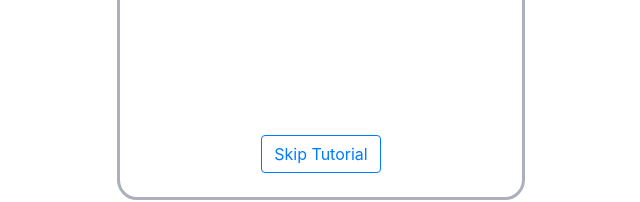
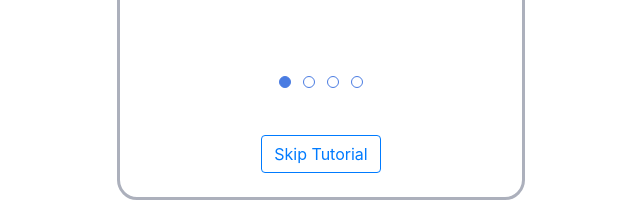
Before and after one commit to RaynyT/COVID-19-Risk-Assessment-Tool, a React (Create React App) app in the folder covrt/: page /get-started in a window 1280 px wide. Shown: the part 576-778 px from the top of the page, without its empty margins (319-959 px from the left). Built offline with nearby package versions, Linux system fonts and the light colour scheme; some icons are missing.

Commit message:
Add functional pagination dots

```diff
--- a/covrt/src/components/Tutorial.css
+++ b/covrt/src/components/Tutorial.css
@@ -98,6 +98,28 @@
     flex: 1;
 }
 
+.pagination-dots {
+    padding: 0;
+    margin: unset;
+}
+
+.pagination-dots li {
+    display: inline-block;
+    width: 12px;
+    height: 12px;
+    margin: 6px;
+    text-indent: -999px;
+    cursor: pointer;
+    background-color: rgba(0,0,0,0);
+    border: 1px solid #4A7CE2;
+    border-radius: 10px;
+}
+
+.pagination-dots .active {
+    background-color: #4A7CE2;
+    padding: 0;
+}
+
 @media (min-width: 768px) {
 
     .tutorial-outer {
--- a/covrt/src/components/Tutorial.js
+++ b/covrt/src/components/Tutorial.js
@@ -26,25 +26,29 @@ export default function Tutorial() {
         setStep(step - 1);
     }
 
+    const setStepCallback = (stepNum) => {
+        setStep(stepNum)
+    }
+
     switch(step) {
         case 1:
-            stepScreen = <StepOne nextClickCallback={handleNextClick}/>;
+            stepScreen = <StepOne nextClickCallback={handleNextClick} setStepCallback={setStepCallback}/>;
             progress = 25;
             break;
         case 2:
-            stepScreen = <StepTwo nextClickCallback={handleNextClick} backClickCallback={handleBackClick}/>;
+            stepScreen = <StepTwo nextClickCallback={handleNextClick} backClickCallback={handleBackClick} setStepCallback={setStepCallback} />;
             progress = 50;
             break;
         case 3:
-            stepScreen = <StepThree nextClickCallback={handleNextClick}  backClickCallback={handleBackClick}/>;
+            stepScreen = <StepThree nextClickCallback={handleNextClick}  backClickCallback={handleBackClick} setStepCallback={setStepCallback}/>;
             progress = 75;
             break;
         case 4:
-            stepScreen = <StepFour  backClickCallback={handleBackClick}/>;
+            stepScreen = <StepFour  backClickCallback={handleBackClick} setStepCallback={setStepCallback}/>;
             progress = 100;
             break;
         default:
-            stepScreen = <StepOne nextClickCallback={handleNextClick}/>;
+            stepScreen = <StepOne nextClickCallback={handleNextClick} setStepCallback={setStepCallback}/>;
             progress = 25;
     }
 
@@ -61,6 +65,7 @@ export default function Tutorial() {
 }
 
 function StepOne(props) {
+
     return (
         <div className="step-container">
             <div className="step-content">
@@ -73,6 +78,12 @@ function StepOne(props) {
                     <Link to="/" className="btn hidden" aria-label="Previous step">
                         <ChevronLeftIcon size={48} fill="#4A7CE2"/>
                     </Link>
+                    <ol className="pagination-dots">
+                        <li className="active"></li>
+                        <li onClick={() => props.setStepCallback(2)}></li>
+                        <li onClick={() => props.setStepCallback(3)}></li>
+                        <li onClick={() => props.setStepCallback(4)}></li>
+                    </ol>
                     <button type="button" className="btn" onClick={props.nextClickCallback} aria-label="Next step">
                         <ChevronRightIcon size={48} fill="#4A7CE2"/>
                     </button>
@@ -96,9 +107,16 @@ function StepTwo(props) {
             <div className="tutorial-nav-controls">
                 <div className="prev-next-btns">
                     <button type="button" className="btn" onClick={props.backClickCallback} aria-label="Previous step">
-                        <ChevronLeftIcon size={48} fill="#4A7CE2"/>
-                    </button>                <button type="button" className="btn" onClick={props.nextClickCallback} aria-label="Next step">
-                        <ChevronRightIcon size={48} fill="#4A7CE2"/>
+                        <ChevronLeftIcon size={48} fill="#4A7CE2" />
+                    </button>
+                    <ol className="pagination-dots">
+                        <li onClick={() => props.setStepCallback(1)}></li>
+                        <li className="active"></li>
+                        <li onClick={() => props.setStepCallback(3)}></li>
+                        <li onClick={() => props.setStepCallback(4)}></li>
+                    </ol>
+                    <button type="button" className="btn" onClick={props.nextClickCallback} aria-label="Next step">
+                        <ChevronRightIcon size={48} fill="#4A7CE2" />
                     </button>
                 </div>
                 <div className="horizontal-center">
@@ -122,6 +140,12 @@ function StepThree(props) {
                     <button type="button" className="btn" onClick={props.backClickCallback} aria-label="Previous step">
                         <ChevronLeftIcon size={48} fill="#4A7CE2" />
                     </button>
+                    <ol className="pagination-dots">
+                        <li onClick={() => props.setStepCallback(1)}></li>
+                        <li onClick={() => props.setStepCallback(2)}></li>
+                        <li className="active"></li>
+                        <li onClick={() => props.setStepCallback(4)}></li>
+                    </ol>
                     <button type="button" className="btn" onClick={props.nextClickCallback} aria-label="Next step">
                         <ChevronRightIcon size={48} fill="#4A7CE2" />
                     </button>
@@ -147,6 +171,12 @@ function StepFour(props) {
                     <button type="button" className="btn" onClick={props.backClickCallback} aria-label="Previous step">
                         <ChevronLeftIcon size={48} fill="#4A7CE2" />
                     </button>
+                    <ol className="pagination-dots">
+                        <li onClick={() => props.setStepCallback(1)}></li>
+                        <li onClick={() => props.setStepCallback(2)}></li>
+                        <li onClick={() => props.setStepCallback(3)}></li>
+                        <li className="active"></li>
+                    </ol>
                     <button type="button" className="btn hidden" aria-label="Next step">
                         <ChevronRightIcon size={48} fill="#4A7CE2" />
                     </button>
```
